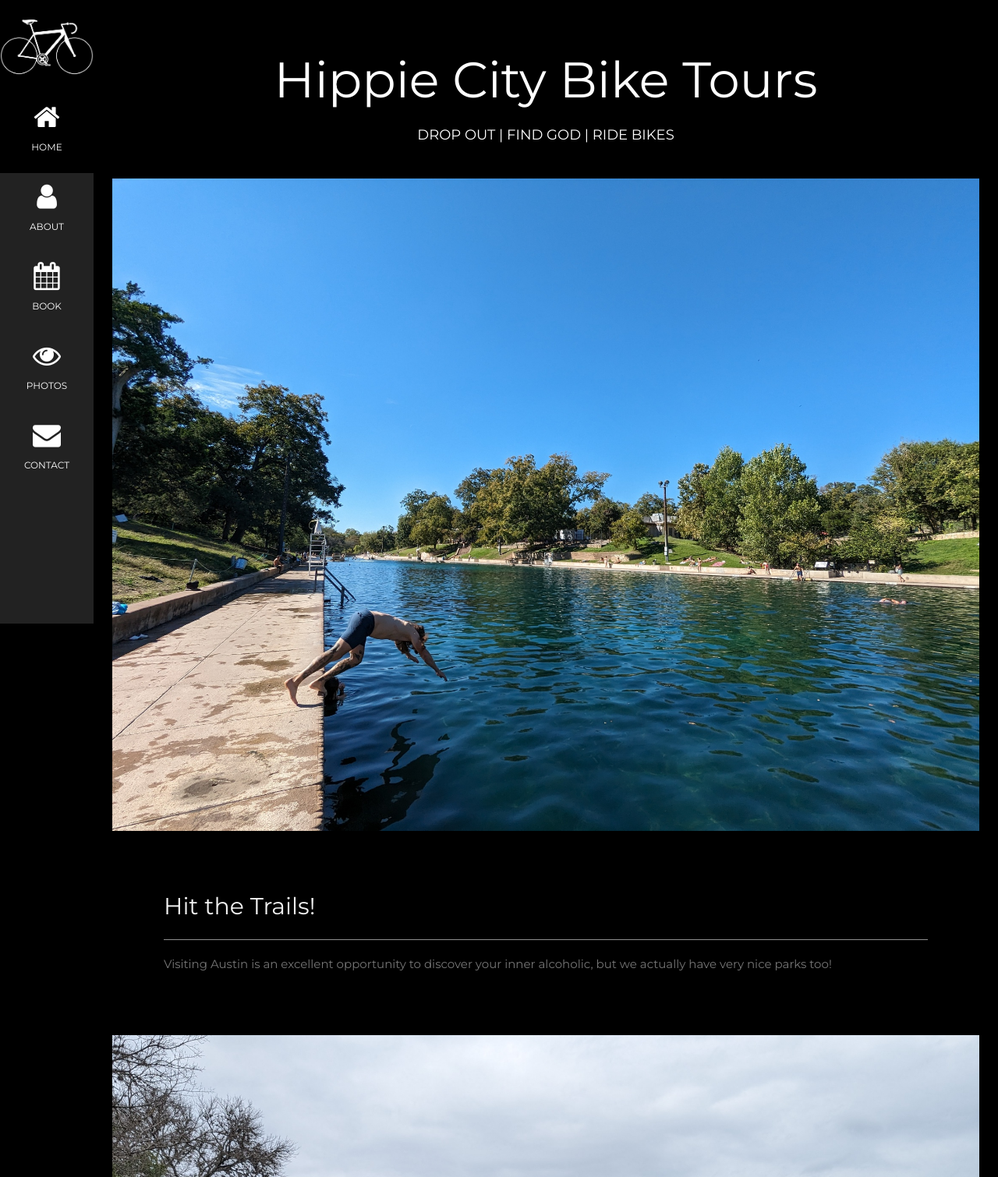
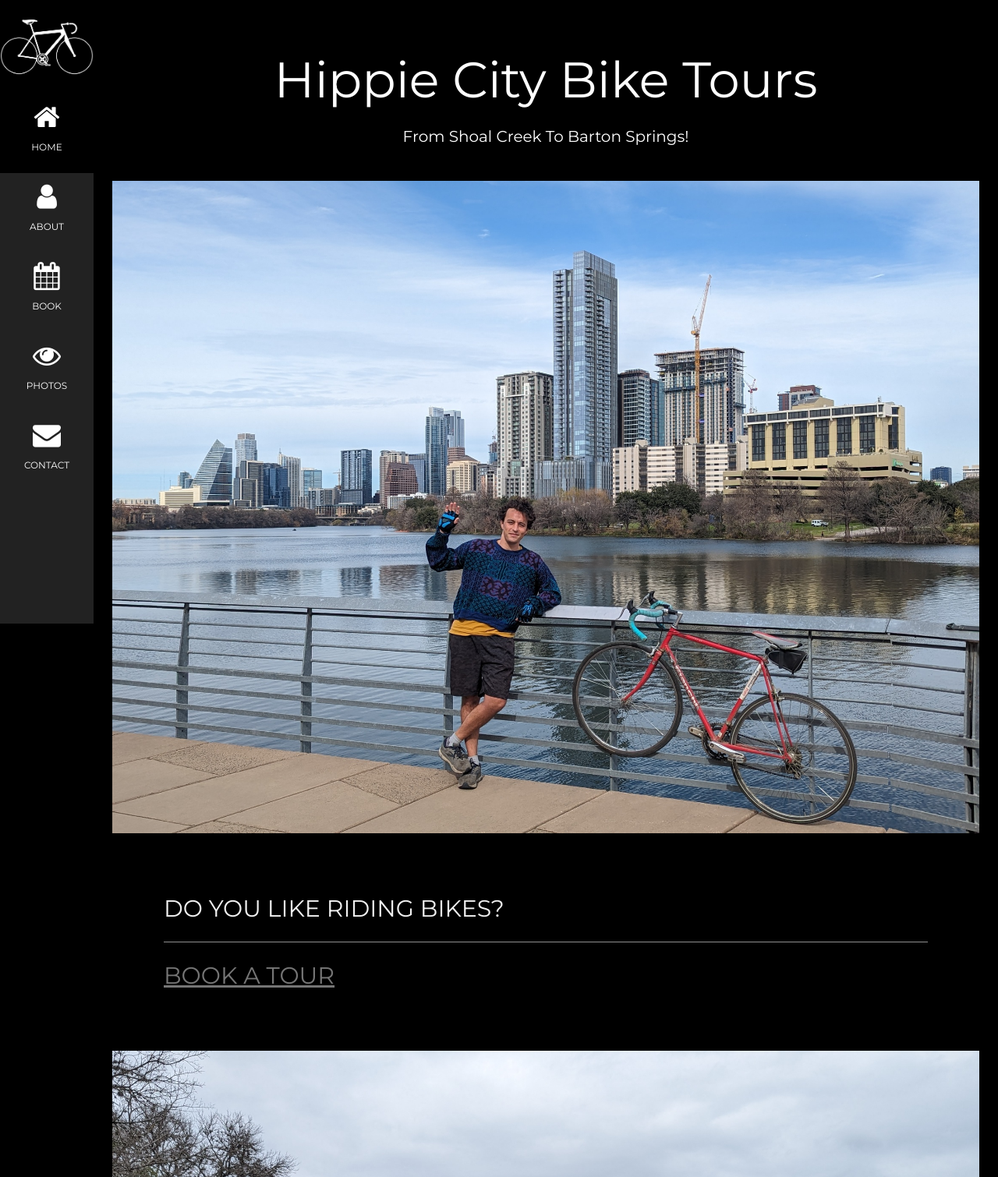
Before and after one commit to bencarneiro/biketours, a Django app: page / in a window 1280 px wide. Shown: the top 1510 px of the page at 78% size. Run offline with Django 4.2, Linux system fonts and the light colour scheme; data that the repository does not hold is empty; some libraries are stand-ins or nearby versions.

Commit message:
update homepage

```diff
--- a/app/backend/templates/home.html
+++ b/app/backend/templates/home.html
@@ -75,28 +75,32 @@ table, th, td {
   <!-- Header/Home -->
   <header class="w3-container w3-padding-32 w3-center w3-black" id="home">
     <h1 class="w3-jumbo">Hippie City Bike Tours</h1>
-    <h5>DROP OUT | FIND GOD | RIDE BIKES</h5>
+<h4>From Shoal Creek To Barton Springs!</h4>
   </header>
 
-  <div hx-get="/homepage_image_1" hx-trigger="load">
+  <div hx-get="/homepage_image_5" hx-trigger="load">
     <!-- <img  alt="Result loading..." class="htmx-indicator" width="150" src="https://htmx.org/img/bars.svg"/> -->
   </div>
   <!-- <img src="/static/barton_dive_resized.jpg" alt="A man dives head-first into Barton Springs Pool on a sunny Texas afternoon" class="w3-image" width=100%> -->
   <!-- About Tours Section -->
 
   <div class="w3-content w3-justify w3-text-grey w3-padding-64" id="about">
-    <h2 class="w3-text-light-grey">Hit the Trails!</h2>
+    <h2 class="w3-text-light-grey">DO YOU LIKE RIDING BIKES?</h2>
     <hr style="width:100%" class="w3-opacity">
-    <p>Visiting Austin is an excellent opportunity to discover your inner alcoholic, but we actually have very nice parks too!</p>
+    <h2> <a href="mailto:biketours@bencarneiro.com">BOOK A TOUR</a></h2>
+    <!-- <p>Visiting Austin is an excellent opportunity to discover your inner alcoholic, but we actually have very nice parks too!</p> -->
     </div>
+
     <div hx-get="/homepage_image_3" hx-trigger="load">
       <!-- <img  alt="Result loading..." class="htmx-indicator" width="150" src="https://htmx.org/img/bars.svg"/> -->
     </div>
   <div class="w3-content w3-justify w3-text-grey w3-padding-64" id="about2">
 
-    <h2 class="w3-text-light-grey">See the Creek!</h2>
+    <h2 class="w3-text-light-grey">DO YOU LOVE URBAN WATERWAYS?</h2>
     <hr style="width:100%" class="w3-opacity">
-    <p>Some parts are safe to swim in!</p>
+
+    <h2> <a href="mailto:biketours@bencarneiro.com">BOOK A TOUR</a></h2>
+    <!-- <p>Some parts are safe to swim in!</p> -->
   </div>
   <div hx-get="/homepage_image_2" hx-trigger="load">
     <!-- <img  alt="Result loading..." class="htmx-indicator" width="150" src="https://htmx.org/img/bars.svg"/> -->
@@ -104,9 +108,11 @@ table, th, td {
 
 
   <div class="w3-content w3-justify w3-text-grey w3-padding-64" id="about3">
-    <h2 class="w3-text-light-grey">Meet the Geese!</h2>
+    <h2 class="w3-text-light-grey">WOULD YOU GANDER AT A GOOSE?</h2>
     <hr style="width:100%" class="w3-opacity">
-    <p>HONK!</p>
+
+    <h2> <a href="mailto:biketours@bencarneiro.com">BOOK A TOUR</a></h2>
+    <!-- <p>HONK!</p> -->
     <!-- <p> Austin has more entertainment options than you can shake a stick at, but I think the nicest way to see the city is on our trail network. Come and hang out like the locals do: We bake in the sun, and then we dip in the water, and then we repeat, every day, potentially forever. Come ride bikes among the trees, creeks, and wildlife. <br><br>My main tour is a laid-back cruise, down the Shoal Creek Trail, through Pease Park, over Lady Bird Lake, up Barton Creek, and to the Barton Springs Pool, where we'll have a light picnic and some cold beer. Whether it's winter or summer, you'll have the opportunity to experience the magical healing power of Barton Springs and hang out in the sun before we ride back uptown. This no-cars, no-worries cruise is everything I love about Austin, encapsulated in an afternoon of fun in the sun.  -->
     </p>
 
@@ -118,19 +124,21 @@ table, th, td {
 
   <div class="w3-content w3-justify w3-text-grey w3-padding-64" id="about4">
 
-    <h2 class="w3-text-light-grey">See Austin the LOCAL Way!</h2>
+    <h2 class="w3-text-light-grey">WANT TO SWIM IN THE TEXAS HEAT?</h2>
     <hr style="width:100%" class="w3-opacity">
-    <p>(Sweat so much you almost DIE, and then go swimming)</p>
+
+    <h2> <a href="mailto:biketours@bencarneiro.com">BOOK A TOUR</a></h2>
+    <!-- <p>(Sweat so much you almost DIE, and then go swimming)</p> -->
     </div>
 
-    <div hx-get="/homepage_image_5" hx-trigger="load">
+    <div hx-get="/homepage_image_1" hx-trigger="load">
       <!-- <img  alt="Result loading..." class="htmx-indicator" width="150" src="https://htmx.org/img/bars.svg"/> -->
     </div>
   <!-- About Ben -->
   <div class="w3-content w3-justify w3-text-grey w3-padding-64" id="about">
     <h2 class="w3-text-light-grey">About Ben</h2>
     <hr style="width:100%" class="w3-opacity">
-    <p> I grew up here in Austin. I love biking around our parks and swimming in our creeks and rivers. I've had a lot of odd jobs. At the end of the day, all I really want to do is ride bikes and hang out in the sun.<br><br>It brings me great joy to relish in Austin's natural wonder. This company is an attempt to materialize the perfect "Austin Slacker Existence," and spend every day exploring the beauty of this great town.
+    <p>I like bikes.<br><br> I run a few websites about cities and transportation. <a href="https://roadway.report">roadway.report</a> is a nationwide vision-zero map. I am also the founder of <a href="https://censusmaps.org">censusmaps.org</a>, <a href="https://transit.observer">transit.observer</a>, and <a href="https://draft.support">draft.support</a>.<br><br> Austin is great, and I would love to show you around.
     </p>
     <!-- <img src="/static/selfie_mopac.jpg" style="width:100%"> -->
   </div>
@@ -138,9 +146,11 @@ table, th, td {
 
   <!-- BOOKINGS Section -->
   <div class="w3-padding-64 w3-content w3-text-grey" id="book">
-    <h2 class="w3-text-light-grey">Book a Tour</h2>
+    <h2 class="w3-text-light-grey"><a href="mailto:biketours@bencarneiro.com">Book a Tour?</a></h2>
     <hr style="width:100%" class="w3-opacity">
-    <table>
+
+    <h2> <a href="mailto:biketours@bencarneiro.com">BOOK A TOUR</a></h2>
+    <!-- <table>
       <tr>
           <th>
               Day
@@ -177,7 +187,7 @@ table, th, td {
           </td>
       </tr>
       {% endfor %}
-     </table>
+     </table>  -->
 
     <!-- End BOOKING Section -->
   </div>
```
